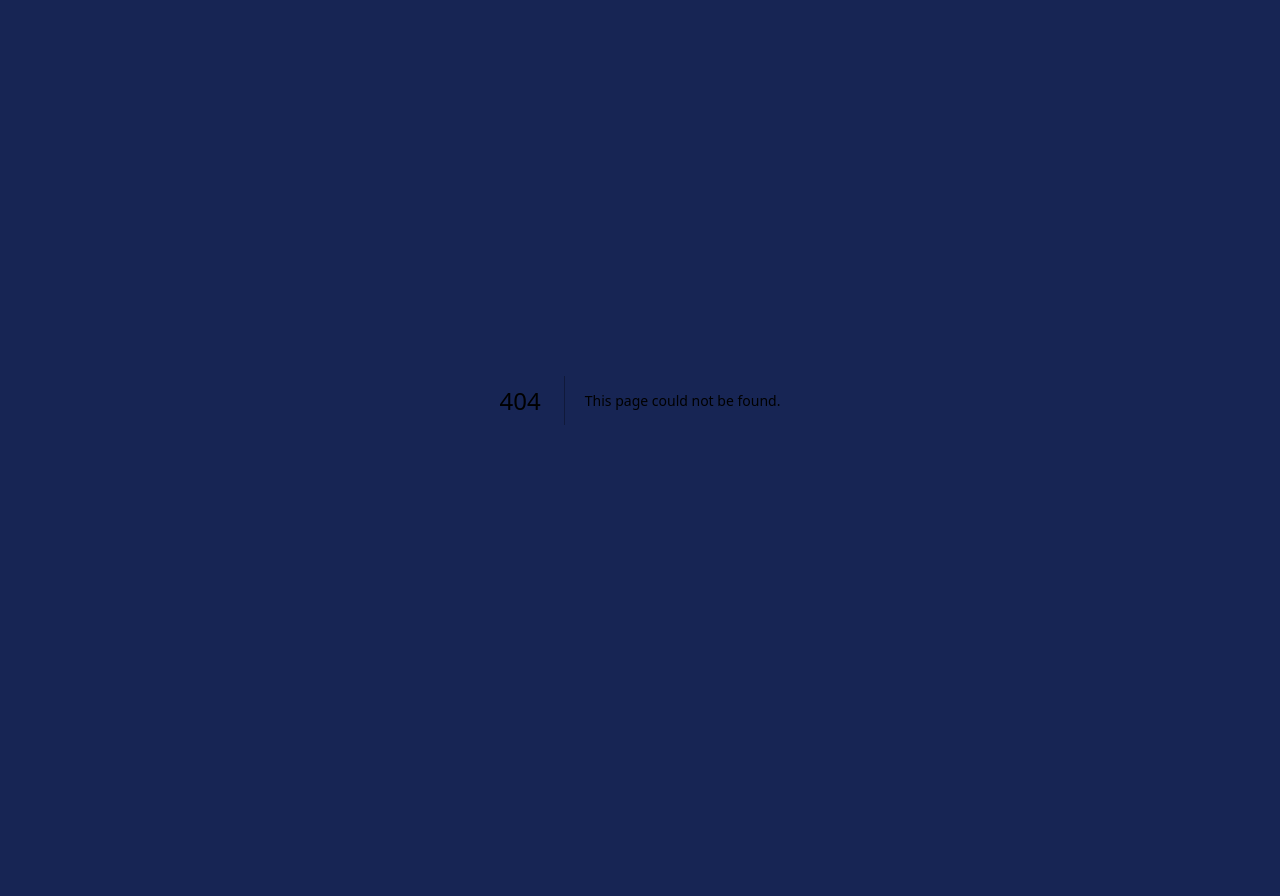
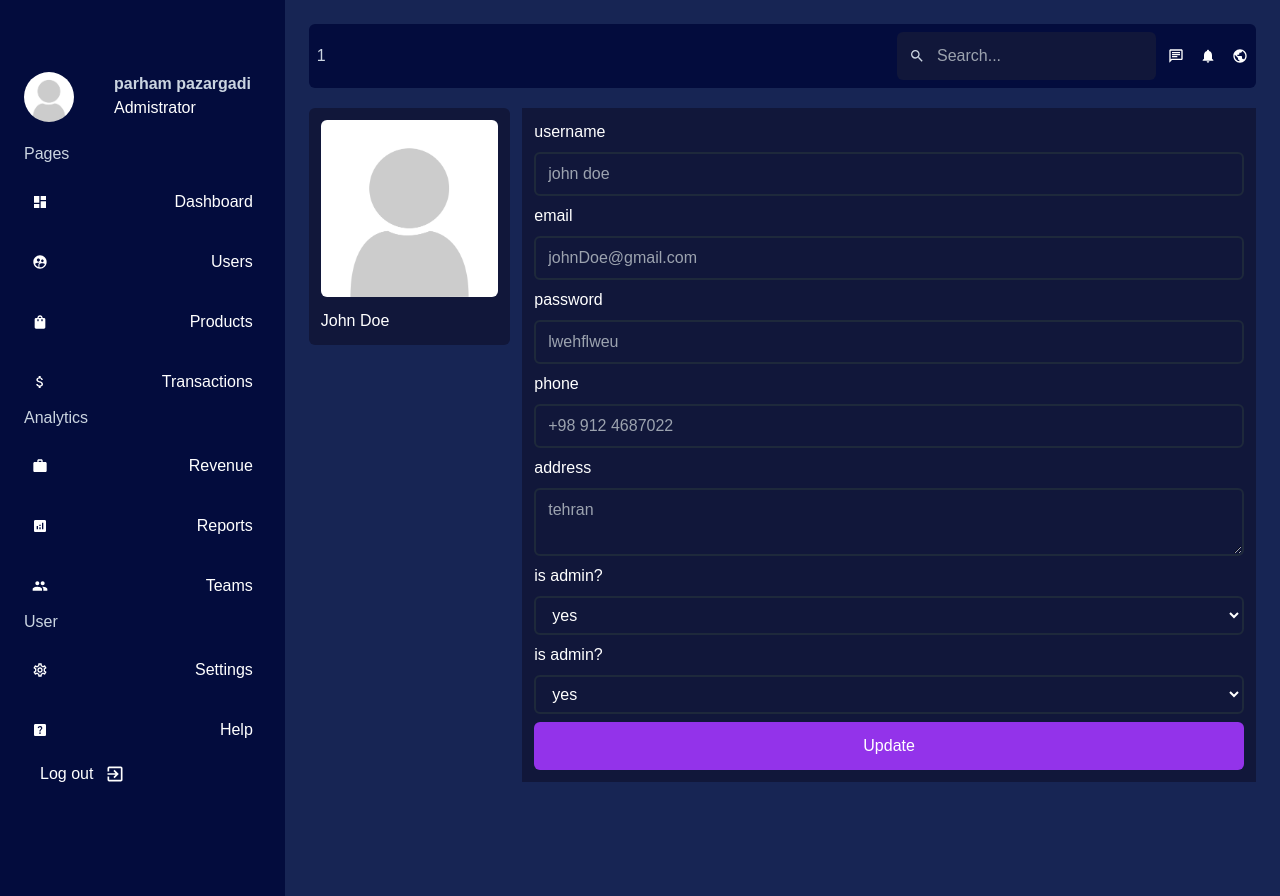
Before and after one commit to parham-devdocs/AdminDashboard-NextJS, a Next.js app in the folder my-project/: page /dashboard/users/1 in a window 1280 px wide. Before the commit this address had no page. Before the commit the page ends 800 px from the top, so only its background shows below. Built offline with nearby package versions, Linux system fonts and the light colour scheme; a web font is replaced by a local one.

Commit message:
user profile page completed

```diff
--- /dev/null
+++ b/my-project/app/dashboard/users/[id]/page.jsx
@@ -0,0 +1,70 @@
+import Image from "next/image";
+import classes from "./userProfilePage.module.css";
+export default function userProfilePage({ params }) {
+  return (
+    <div className={classes.container}>
+      <div className={classes.infoContainer}>
+        <div className={classes.imgContainer}>
+          <Image
+            src={"/noavatar.png"}
+            alt="user image"
+            width={150}
+            height={100}
+            className={classes.image}
+          />
+        </div>
+        John Doe
+      </div>
+      <div className={classes.formContainer}>
+        <label htmlFor="username">username</label>
+        <input
+          type="text"
+          name="username"
+          placeholder="john doe"
+          className={classes.input}
+        />
+        <label htmlFor="email">email</label>
+        <input
+          type="email"
+          name="email"
+          placeholder="johnDoe@gmail.com"
+          className={classes.input}
+        />
+        <label htmlFor="password">password</label>
+        <input
+          type="password"
+          name="password"
+          placeholder="lwehflweu"
+          className={classes.input}
+        />
+        <label htmlFor="phone">phone</label>
+        <input
+          type="text"
+          name="phone"
+          placeholder="+98 912 4687022"
+          className={classes.input}
+        />{" "}
+        <label htmlFor="address">address</label>
+        <textarea
+          name="address"
+        rows={2}
+          placeholder="tehran"
+          className={classes.input}
+        ></textarea>
+        <label htmlFor="isAdmin">is admin?</label>
+        <select name="isAdmin" id="isAdmin" className={classes.input}>
+          <option value={true}>yes</option>
+          <option value={false}>no</option>
+        </select>
+        <label htmlFor="isActive" id="isActive">
+          is admin?
+        </label>
+        <select name="isActive" className={classes.input}>
+          <option value={true}>yes</option>
+          <option value={false}>no</option>
+              </select>
+             <button className={classes.btn} type="submit">Update</button>
+      </div>
+    </div>
+  );
+}
--- /dev/null
+++ b/my-project/app/dashboard/users/[id]/userProfilePage.module.css
@@ -0,0 +1,20 @@
+.container {
+  @apply mt-5 flex gap-3;
+}
+.infoContainer {
+  @apply flex flex-col flex-1 p-3 gap-3 text-textPrimary bg-backgroundDark h-fit rounded-md;
+}
+.image {
+  @apply rounded-md  w-fit;
+}
+.formContainer {
+  @apply flex flex-col bg-backgroundDark flex-[4] text-textPrimary p-3 gap-2;
+}
+.input{
+
+  @apply  bg-backgroundDark rounded-md focus:outline-white py-2 px-3 text-textPrimary border-slate-800 border-2;
+
+}
+.btn{
+    @apply bg-purple-600 hover:bg-purple-700 text-textPrimary py-3 w-full rounded-md
+}
```
